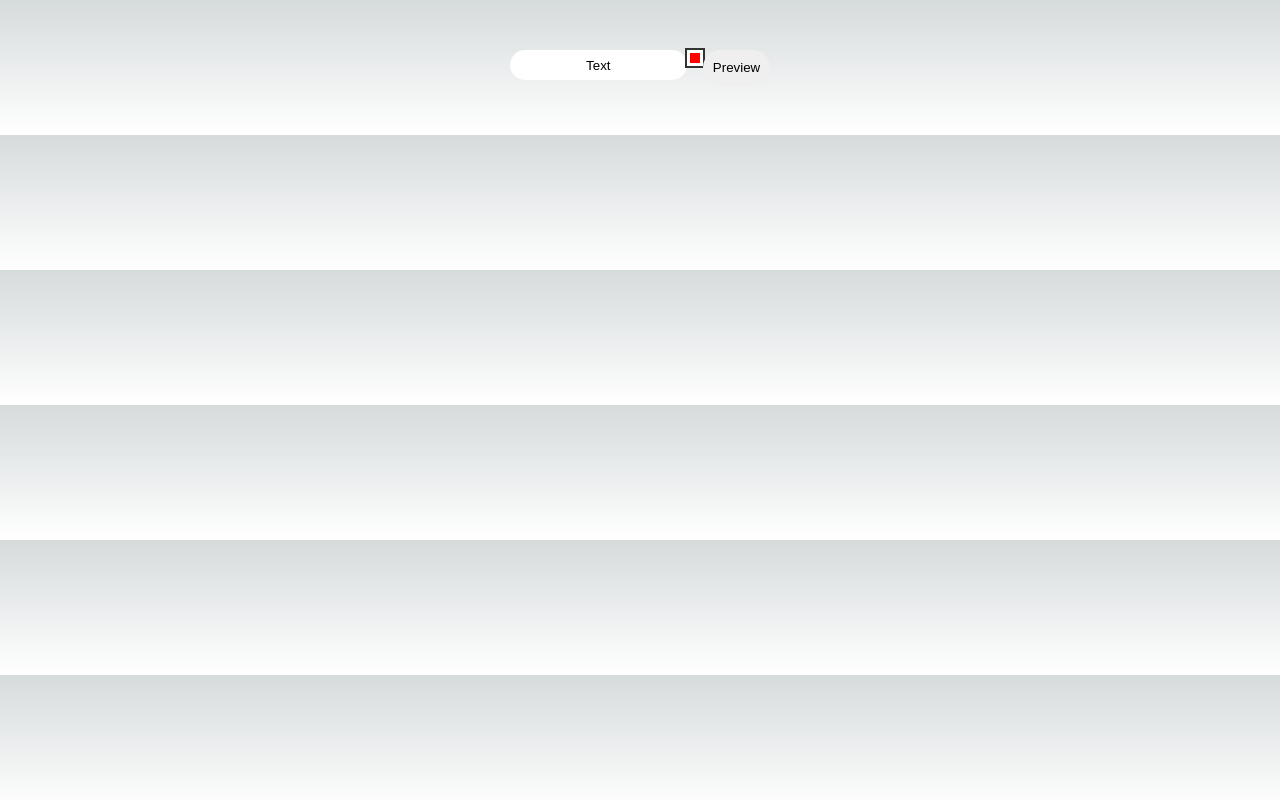
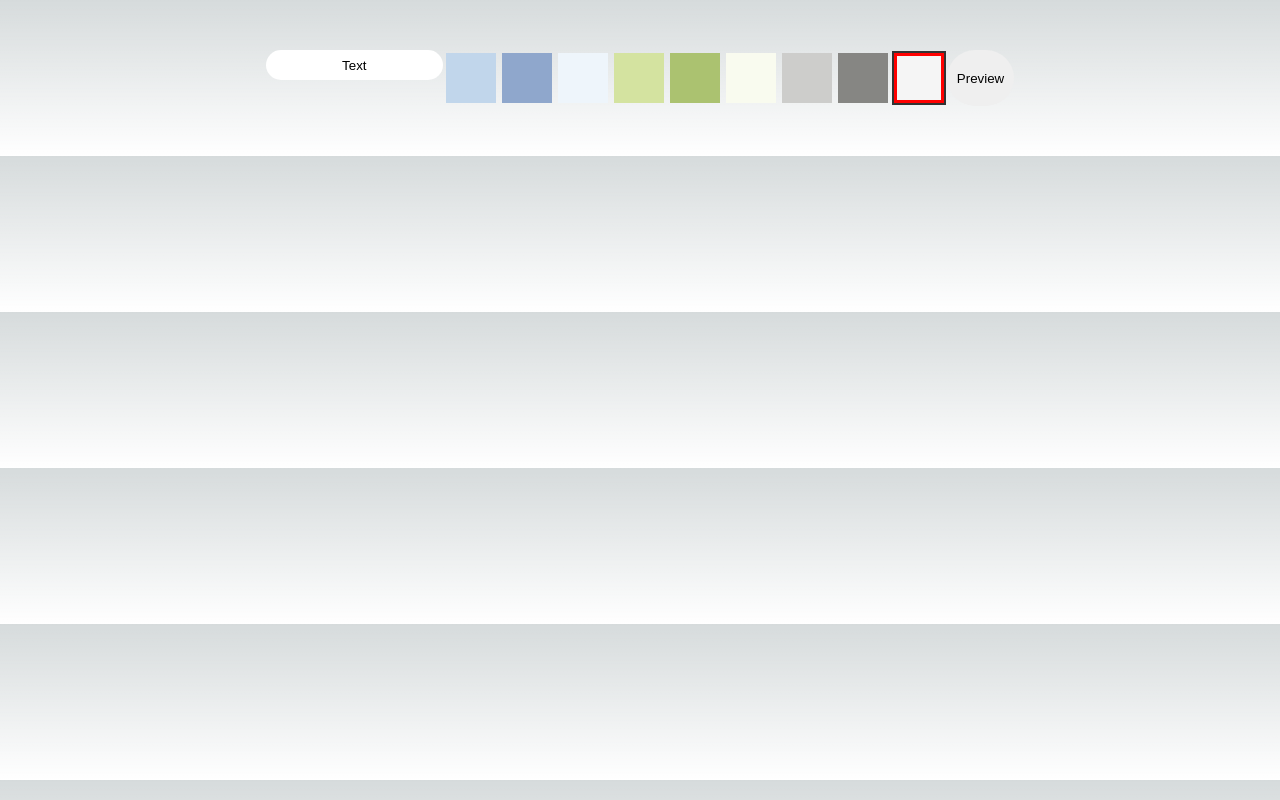
Before and after one commit to guilhermetamega/vercelOG, a Next.js app in the folder og-project/: page / in a window 1280 px wide. Built offline with nearby package versions, Linux system fonts and the light colour scheme.

Commit message:
Color selector working

```diff
--- a/og-project/components/ColorRadio.tsx
+++ b/og-project/components/ColorRadio.tsx
@@ -4,13 +4,15 @@ const ColorRadio = styled.input`
   box-sizing: border-box;
   appearance: none;
   background: ${(props) => props.color};
-  outline: 2px solid #333;
-  border: 3px solid white;
-  width: 16px;
-  height: 16px;
+  width: 50px;
+  height: 50px;
+  outline: none;
+  border: none;
+  margin: 3px;
 
   &:checked {
-    background: #333;
+    outline: 2px solid #333;
+    border: 3px solid red;
   }
 `;
 
--- a/og-project/components/Image.tsx
+++ /dev/null
@@ -1,5 +0,0 @@
-import styled from "styled-components";
-
-const Image = styled.image``;
-
-export default Image;
--- a/og-project/pages/index.tsx
+++ b/og-project/pages/index.tsx
@@ -2,25 +2,7 @@ import ButtonSubmit from "@/components/ButtonSubmit";
 import ColorRadio from "@/components/ColorRadio";
 import Container from "@/components/Container";
 import Input from "@/components/Input";
-import { useState } from "react";
-
-export default function Home() {
-  const [text, setText] = useState("Text");
-  const [imageUris, setImageUris] = useState<string[]>([]);
-  const [check, setCheck] = useState(false);
-
-  const handleSubmit = (e: React.SyntheticEvent) => {
-    e.preventDefault();
-    const urls = themes.map(([_, color, backgroundColor]) => {
-      return `/api/image?text=${encodeURIComponent(
-        text
-      )}&color=${encodeURIComponent(
-        color
-      )}&backgroundColor=${encodeURIComponent(backgroundColor)}`;
-    });
-
-    setImageUris(urls);
-  };
+import { SetStateAction, useEffect, useState } from "react";
 
 const themes = [
   ["Azul", "#4D84C4", "#C1D6EB"],
@@ -34,6 +16,34 @@ export default function Home() {
   ["Cinza Claro", "#C4C4C4", "#F5F5F5"],
 ];
 
+export default function Home() {
+  const [text, setText] = useState("Text");
+  const [imageUri, setImageUri] = useState("");
+  const [color, setColor] = useState("#000000");
+  const [backgroundColor, setBackgroundColor] = useState("#ffffff");
+  const [checked, setChecked] = useState("#F5F5F5");
+
+  const handleSubmit = (e: React.SyntheticEvent) => {
+    e.preventDefault();
+    const url = `/api/image?text=${encodeURIComponent(
+      text
+    )}&color=${encodeURIComponent(color)}&backgroundColor=${encodeURIComponent(
+      backgroundColor
+    )}`;
+
+    setImageUri(url);
+  };
+
+  function handleClick(selectedColor: string) {
+    themes.map(([_, color, bgColor]) => {
+      if (selectedColor === bgColor) {
+        setColor(color);
+        setBackgroundColor(bgColor);
+      }
+    });
+    setChecked(selectedColor);
+  }
+
   return (
     <Container>
       <form onSubmit={handleSubmit} style={{ margin: 50, display: "flex" }}>
@@ -44,19 +54,19 @@ export default function Home() {
           onChange={(e) => setText(e.target.value)}
         />
 
+        {themes.map(([_, __, bgColor]) => (
           <ColorRadio
             type="radio"
-          checked={check}
-          onClick={() => setCheck(!check)}
-          color="red"
+            checked={checked === bgColor}
+            onChange={() => handleClick(bgColor)}
+            color={bgColor}
+            key={bgColor}
           />
+        ))}
 
         <ButtonSubmit type="submit">Preview</ButtonSubmit>
       </form>
-      {imageUris.map((imageUri, i) => {
-        // eslint-disable-next-line @next/next/no-img-element, jsx-a11y/alt-text
-        return <img src={imageUri} key={i} />;
-      })}
+      <img src={imageUri} />
     </Container>
   );
 }
```
Lines whose indentation alone changed are shown as unchanged.
